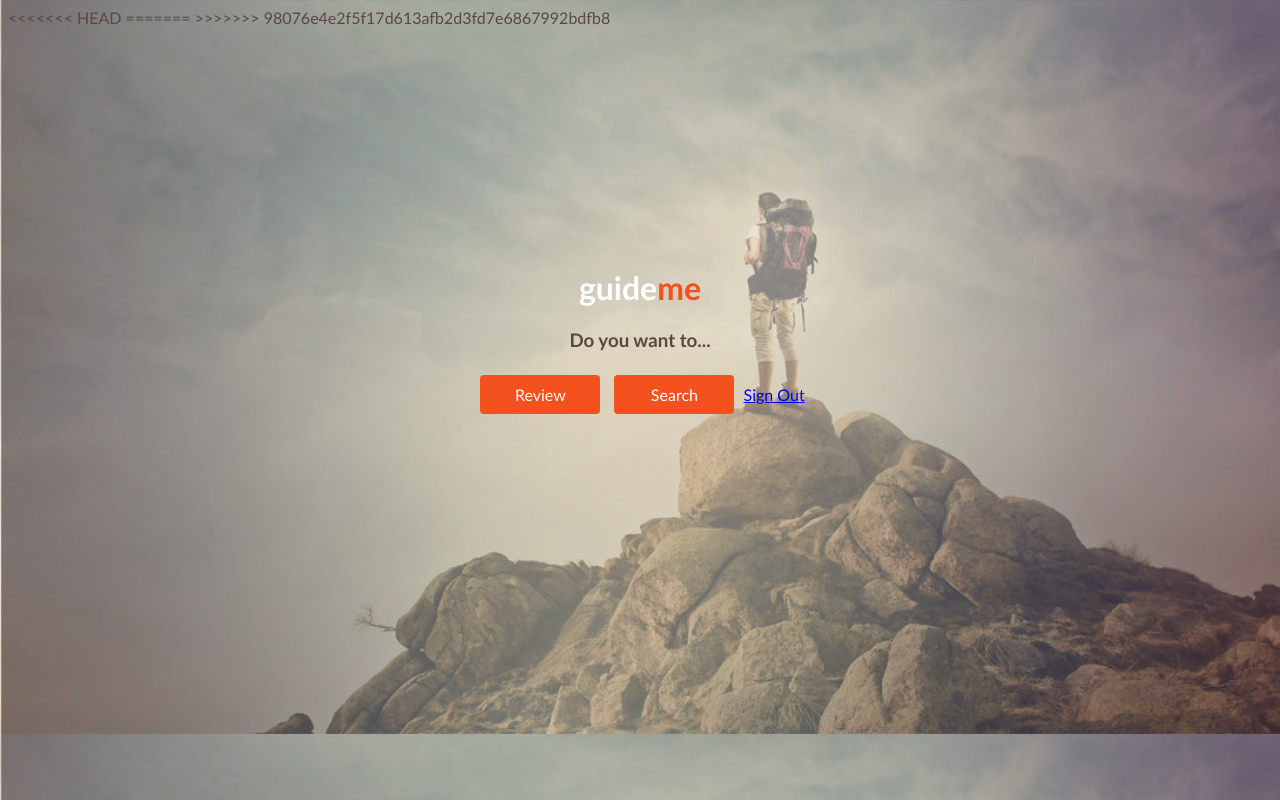
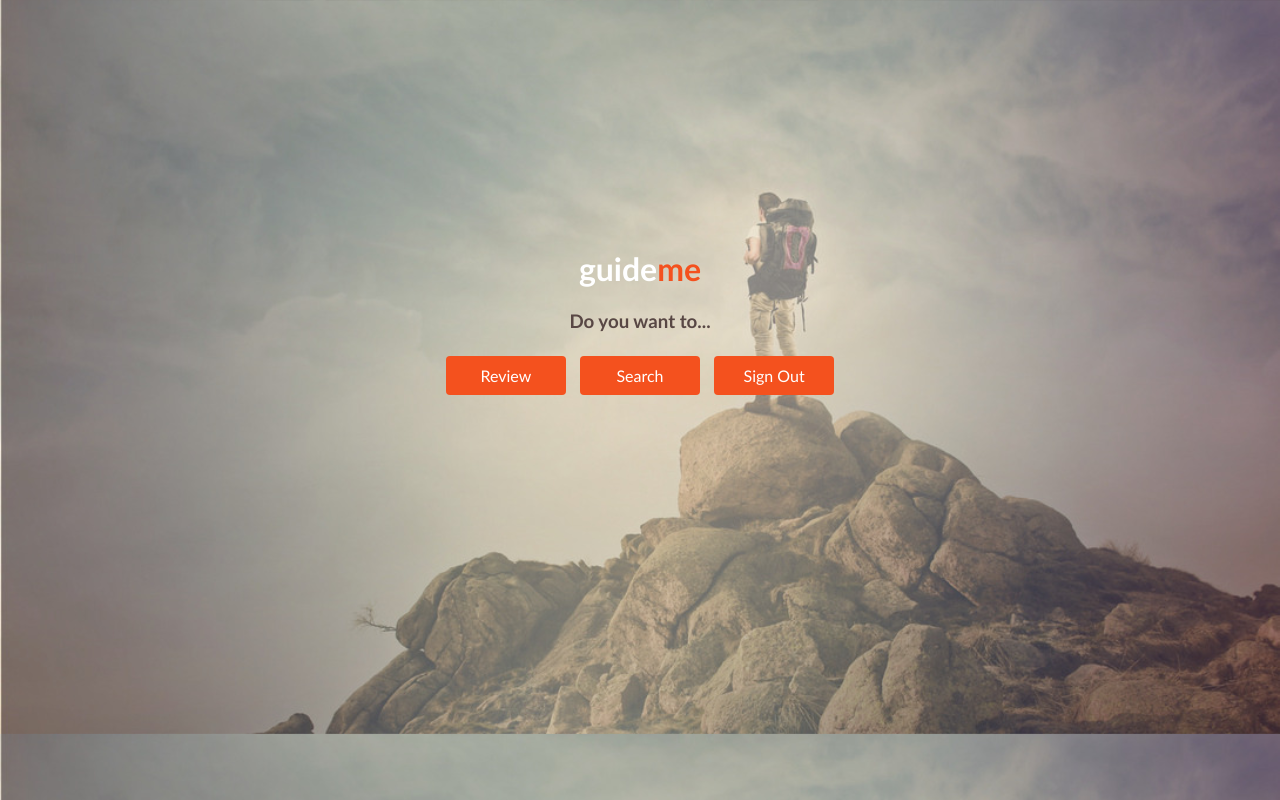
Before and after one commit to geocas38/csgangstas, a Python web app: template touristhotspot/templates/intro.html in a window 1280 px wide. Run offline with Jinja, Linux system fonts and the light colour scheme; the template is opened without the code that fills it, so the values that code supplies are empty.

Commit message:
WAHHHHHHSSUPP

```diff
--- a/touristhotspot/app.yaml
+++ b/touristhotspot/app.yaml
@@ -5,6 +5,9 @@ api_version: 1
 threadsafe: yes
 
 handlers:
+- url: /favicon\.ico
+  static_files: favicon.ico
+  upload: favicon\.ico
 - url: /static
   static_dir: static
 
--- a/touristhotspot/main.py
+++ b/touristhotspot/main.py
@@ -15,8 +15,6 @@ class MainHandler(webapp2.RequestHandler): #log-in page
         if user:
             self.redirect('/intro')
         else:
-            greeting = ('<a href="%s">Sign in or register</a>.'% users.create_login_url('/'))
-
             greeting = ('<a href="%s">Sign in or register</a>.' %
             users.create_login_url('/'))
             self.response.out.write('<html><body>%s</body></html>' % greeting)
--- a/touristhotspot/static/tour.css
+++ b/touristhotspot/static/tour.css
@@ -1,3 +1,4 @@
+
 body {
     background-image: url("loginBG.jpg");
     background-size: cover;
@@ -58,13 +59,10 @@ h1 strong {
 .button:hover span:after {
   opacity: 1;
   right: 0;
-
+}
  /*
-
  COLOR PALETTE
-
       brown color: #584744
       "guide" big heading font color: #FFF
       "me" tiny heading font color: #f4511e
-
  */
--- a/touristhotspot/templates/intro.html
+++ b/touristhotspot/templates/intro.html
@@ -1,11 +1,8 @@
+
 <!DOCTYPE html>
 <html>
   <head>
-<<<<<<< HEAD
-    <link rel="stylesheet" type="text/css" href="static/tour.css">
-=======
-    <link rel="stylesheet" type="text/css" href="/static/tour.css">
->>>>>>> 98076e4e2f5f17d613afb2d3fd7e6867992bdfb8
+    <link rel="stylesheet" type="text/css" href="../static/tour.css">
     <center></center>
   </head>
   <body>
@@ -15,7 +12,7 @@
     <p>
       <a href="" class="button"><span>Review</span></a>
       <a href="/search" class="button"><span>Search</span></a>
-      <a href={{logout}} class="button"><span>Sign Out</span></a></p>
+      <a href=http://guideme-1383.appspot.com/_ah/logout?continue=https://www.google.com/accounts/Logout%3Fcontinue%3Dhttps://appengine.google.com/_ah/logout%253Fcontinue%253Dhttp://guideme-1383.appspot.com/%26service%3Dah class="button"><span>Sign Out</span></a></p>
   </div>
 
 
--- a/touristhotspot/templates/search.html
+++ b/touristhotspot/templates/search.html
@@ -1,11 +1,7 @@
 <!DOCTYPE html>
 <html>
   <head>
-<<<<<<< HEAD
-    <link rel="stylesheet" type="text/css" href="static/tour.css">
-=======
-    <link rel="stylesheet" type="text/css" href="/static/tour.css">
->>>>>>> 98076e4e2f5f17d613afb2d3fd7e6867992bdfb8
+    <link rel="stylesheet" type="text/css" href="../static/tour.css">
     <center></center>
   </head>
   <body>
--- a/touristhotspot/templates/tour.html
+++ b/touristhotspot/templates/tour.html
@@ -1,7 +1,7 @@
 <!DOCTYPE html>
 <html>
   <head>
-    <link rel="stylesheet" type="text/css" href="static/tour.css">
+    <link rel="stylesheet" type="text/css" href="../static/tour.css">
     <title>Please Log In</title>
   </head>
 
```
Also changed, not shown: 3 other files.
